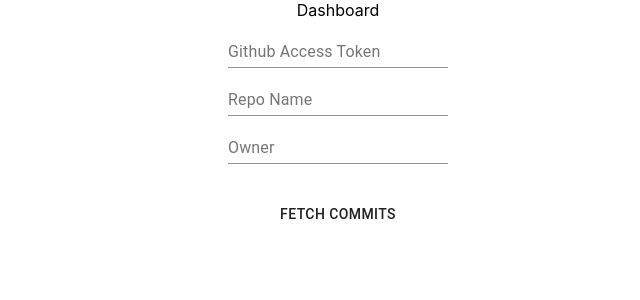
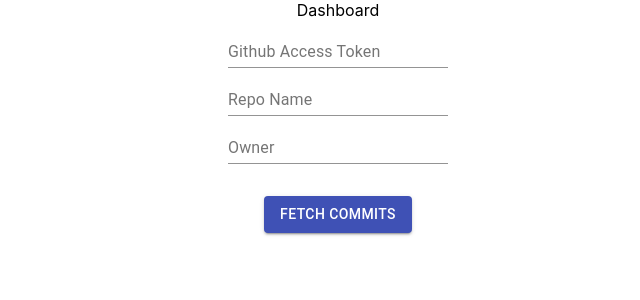
Before and after one commit to sebastien-lb/commits-insight, a React (Create React App) app: page / in a window 1280 px wide. Shown: the top 300 px of the page, without its empty margins (302-942 px from the left). Built offline with nearby package versions, Linux system fonts and the light colour scheme; what normalizr would draw is missing.

Commit message:
fix: change button style

```diff
--- a/src/pages/Dashboard/Dashboard.tsx
+++ b/src/pages/Dashboard/Dashboard.tsx
@@ -95,7 +95,12 @@ const DashboardPage: React.FC<Props> = (props: Props) => {
         onChange={handleChangeRepositoryName}
       />
       <TextField label="Owner" value={owner} onChange={handleChangeOwner} />
-      <Button className={classes.submitButton} onClick={onSubmit}>
+      <Button
+        color="primary"
+        variant="contained"
+        className={classes.submitButton}
+        onClick={onSubmit}
+      >
         Fetch Commits
       </Button>
       <div>
```
